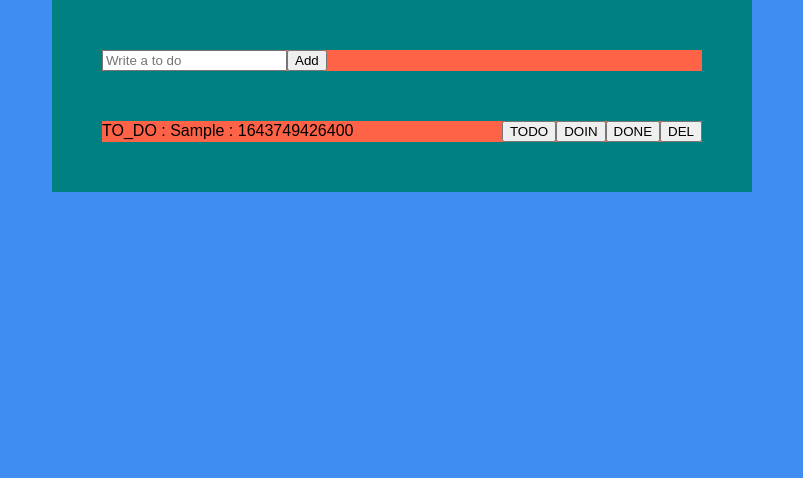
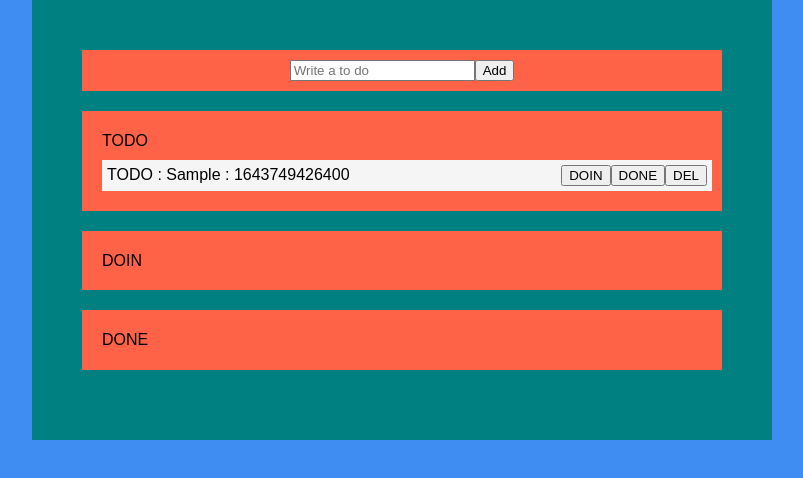
Before and after one commit to zizimoos/20220201_reactjs-master-todo, a React (Create React App) app: page / in a window 1280 px wide. Both pictures are taken after typing "Sample" into the empty fields and a click on the button "Add". Shown: the top 478 px of the page, without its empty margins (238-1041 px from the left). Built offline with nearby package versions, Linux system fonts and the light colour scheme.

Commit message:
selector and localstorage

```diff
--- a/src/atoms.ts
+++ b/src/atoms.ts
@@ -1,81 +1,39 @@
 import { atom, selector } from "recoil";
 
 export enum Categories {
-  TODO = "TO_DO",
-  PROGRESS = "DOING",
+  TODO = "TODO",
+  DOIN = "DOIN",
   DONE = "DONE",
 }
 
-export interface IForm {
-  todo: string;
-}
+////////////////////////////////////////////////////////////
+const localStorageData = localStorage.getItem("todoList");
+const localStorageTodoList = localStorageData
+  ? JSON.parse(localStorageData)
+  : [];
+
+const localStorageTODO = localStorage.getItem(Categories.TODO);
+const localStorageDOIN = localStorage.getItem(Categories.DOIN);
+const localStorageDONE = localStorage.getItem(Categories.DONE);
+///////////////////////////////////////////////////////////
 
 export interface IToDo {
   text: string;
   id: number;
-  category: "TO_DO" | "DOING" | "DONE";
+  category: "TODO" | "DOIN" | "DONE";
 }
 
 export const toDoState = atom<IToDo[]>({
   key: "toDoState",
-  default: [],
+  default: localStorageTodoList,
 });
-
-const localStorageData = localStorage.getItem("todoList");
-const localStorageTodoList = localStorageData
-  ? JSON.parse(localStorageData)
-  : [];
-const todoListWithLocalStorage = [...localStorageTodoList];
 
 export const todoStateObject = atom({
   key: "todoStateObject",
   default: {
-    to_do: [
-      {
-        text: "TODO ONE",
-        category: "to_do",
-        id: 1643977420510,
-      },
-      {
-        text: "one for the God",
-        category: "to_do",
-        id: 1643977303656,
-      },
-      {
-        text: "two for the J",
-        category: "to_do",
-        id: 1643977310968,
-      },
-    ],
-    In_progress: [
-      {
-        text: "three for the M",
-        category: "In_progress",
-        id: 1643977321059,
-      },
-      {
-        text: "PROGRESS TWO",
-        category: "In_progress",
-        id: 1643977355518,
-      },
-      {
-        text: "PROGRESS THREE",
-        category: "In_progress",
-        id: 1643977586763,
-      },
-    ],
-    done: [
-      {
-        text: "DONE TWO",
-        category: "done",
-        id: 1643977382676,
-      },
-      {
-        text: "DONE ONE",
-        category: "done",
-        id: 1643977378727,
-      },
-    ],
+    TODO: localStorageTODO ? JSON.parse(localStorageTODO) : [],
+    DOIN: localStorageDOIN ? JSON.parse(localStorageDOIN) : [],
+    DONE: localStorageDONE ? JSON.parse(localStorageDONE) : [],
   },
 });
 
@@ -87,9 +45,13 @@ export const categoryState = atom<Categories>({
 export const todoStateSelector = selector({
   key: "todoStateSelector",
   get: ({ get }) => {
-    const todos = get(todoStateObject);
+    const todos = get(toDoState);
     const category = get(categoryState);
 
-    return [todos];
+    return [
+      todos.filter((todo) => todo.category === Categories.TODO),
+      todos.filter((todo) => todo.category === Categories.DOIN),
+      todos.filter((todo) => todo.category === Categories.DONE),
+    ];
   },
 });
--- a/src/components/CreateTodo/CreateTodo.tsx
+++ b/src/components/CreateTodo/CreateTodo.tsx
@@ -1,18 +1,40 @@
-import { useRecoilState } from "recoil";
-import { toDoState } from "../../atoms";
+import { useRecoilState, useRecoilValue } from "recoil";
+import styled from "styled-components";
+import { Categories, toDoState, todoStateSelector } from "../../atoms";
 import InputTodoForm from "./InputTodoForm";
 import TodoCard from "./TodoCard";
 
+const Board = styled.div`
+  margin: 20px auto;
+  padding: 20px;
+  width: 600px;
+  background-color: tomato;
+`;
+
 function CreateTodo() {
   const [todoList, _] = useRecoilState(toDoState);
+  const [TODO, DOIN, DONE] = useRecoilValue(todoStateSelector);
   return (
     <div style={{ padding: "50px", backgroundColor: "teal" }}>
       <InputTodoForm />
-      <div style={{ marginTop: "50px", backgroundColor: "tomato" }}>
-        {todoList.map((todoItem) => (
+      <Board>
+        <div>{Categories.TODO}</div>
+        {TODO.map((todoItem) => (
           <TodoCard key={todoItem.id} {...todoItem} />
         ))}
-      </div>
+      </Board>
+      <Board>
+        <div>{Categories.DOIN}</div>
+        {DOIN.map((todoItem) => (
+          <TodoCard key={todoItem.id} {...todoItem} />
+        ))}
+      </Board>
+      <Board>
+        <div>{Categories.DONE}</div>
+        {DONE.map((todoItem) => (
+          <TodoCard key={todoItem.id} {...todoItem} />
+        ))}
+      </Board>
     </div>
   );
 }
--- a/src/components/CreateTodo/InputTodoForm.tsx
+++ b/src/components/CreateTodo/InputTodoForm.tsx
@@ -1,6 +1,6 @@
 import { useForm } from "react-hook-form";
-import { useRecoilState } from "recoil";
-import { toDoState } from "../../atoms";
+import { useRecoilState, useRecoilValue } from "recoil";
+import { Categories, toDoState, todoStateSelector } from "../../atoms";
 
 interface IForm {
   todo: string;
@@ -8,17 +8,29 @@ interface IForm {
 
 const InputTodoForm = () => {
   const { register, handleSubmit, setValue } = useForm<IForm>();
-  const [_, setTodoList] = useRecoilState(toDoState);
+  const [todoList, setTodoList] = useRecoilState(toDoState);
+  const [TODO, DOIN, DONE] = useRecoilValue(todoStateSelector);
 
   const handleValid = ({ todo }: IForm) => {
     setTodoList((oldToDos) => [
-      { id: Date.now(), text: todo, category: "TO_DO" },
+      { id: Date.now(), text: todo, category: "TODO" },
       ...oldToDos,
     ]);
     setValue("todo", "");
   };
+  localStorage.setItem("todoList", JSON.stringify(todoList));
+  localStorage.setItem(Categories.TODO, JSON.stringify(TODO));
+  localStorage.setItem(Categories.DOIN, JSON.stringify(DOIN));
+  localStorage.setItem(Categories.DONE, JSON.stringify(DONE));
   return (
-    <div style={{ backgroundColor: "tomato" }}>
+    <div
+      style={{
+        backgroundColor: "tomato",
+        display: "flex",
+        justifyContent: "center",
+        padding: "10px",
+      }}
+    >
       <form onSubmit={handleSubmit(handleValid)}>
         <input
           {...register("todo", {
--- a/src/components/CreateTodo/TodoCard.tsx
+++ b/src/components/CreateTodo/TodoCard.tsx
@@ -1,25 +1,61 @@
-import { IToDo } from "../../atoms";
+import { Categories, IToDo, toDoState } from "../../atoms";
+import styled from "styled-components";
+import React from "react";
+import { useRecoilState } from "recoil";
+
+const Container = styled.div`
+  width: 100%;
+  margin-top: 10px;
+  padding: 5px;
+  display: flex;
+  justify-content: space-between;
+  background-color: #f5f5f5;
+`;
 
 const TodoCard = ({ text, category, id }: IToDo) => {
+  const [newCategory, setNewCategory] = useRecoilState(toDoState);
+
+  const onClick = (event: React.MouseEvent<HTMLButtonElement>) => {
+    const {
+      currentTarget: { name },
+    } = event;
+    setNewCategory((oldToDos) => {
+      const copyTodos = [...oldToDos];
+      const targetIndex = copyTodos.findIndex((todo) => todo.id === id);
+      const newTodo = {
+        id,
+        text,
+        category: name as Categories,
+      };
+      copyTodos.splice(targetIndex, 1, newTodo);
+
+      return [...copyTodos];
+    });
+  };
   return (
-    <div
-      style={{
-        marginTop: "10px",
-        width: "600px",
-        display: "flex",
-        justifyContent: "space-between",
-      }}
-    >
+    <Container>
       <div>
         {category} : {text} : {id}
       </div>
       <div>
-        <button>TODO</button>
-        <button>DOIN</button>
-        <button>DONE</button>
+        {category !== "TODO" && (
+          <button name="TODO" onClick={onClick}>
+            TODO
+          </button>
+        )}
+        {category !== "DOIN" && (
+          <button name="DOIN" onClick={onClick}>
+            DOIN
+          </button>
+        )}
+        {category !== "DONE" && (
+          <button name="DONE" onClick={onClick}>
+            DONE
+          </button>
+        )}
         <button>DEL</button>
       </div>
-    </div>
+    </Container>
   );
 };
 export default TodoCard;
```
